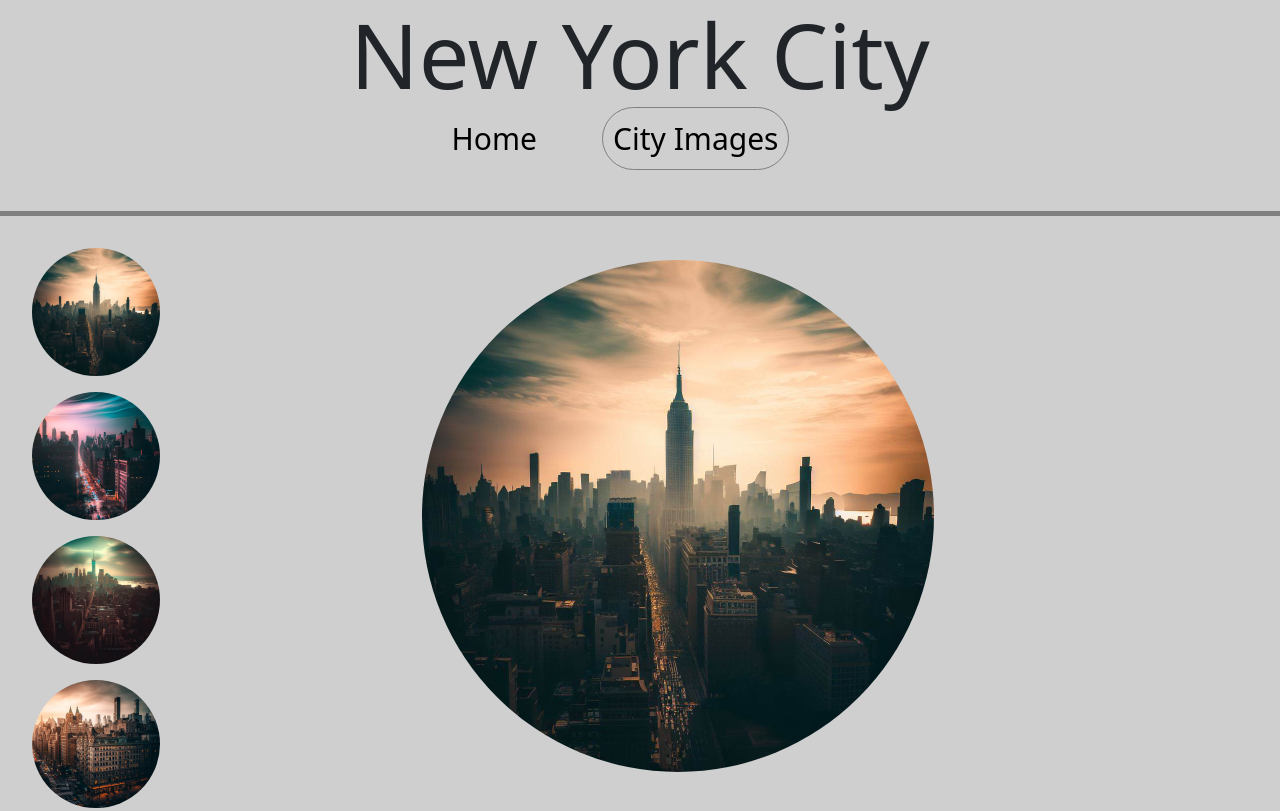
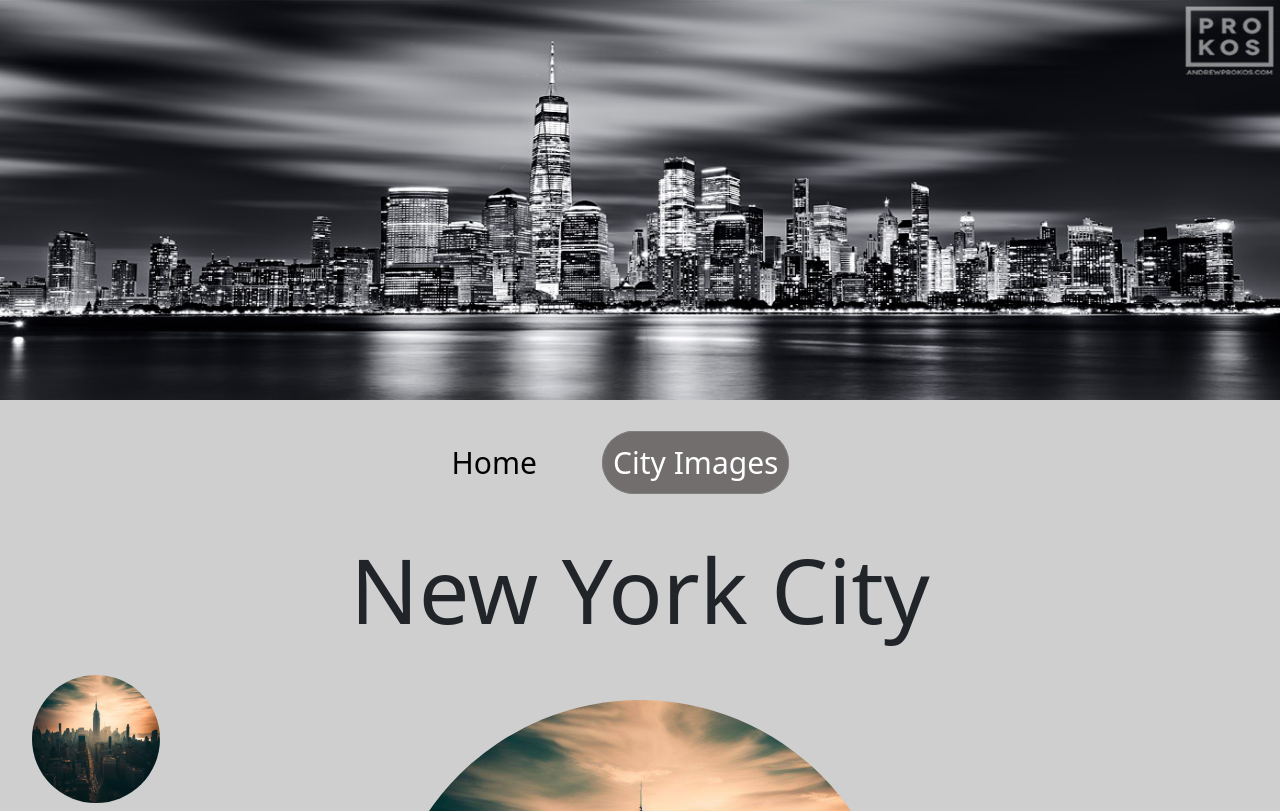
Before and after one commit to Yonesh-Thapa/module2, a plain HTML site: page cityimages.html in a window 1280 px wide. Shown: the top 811 px of the page. Drawn offline with nearby package versions, Linux system fonts and the light colour scheme.

Commit message:
added new york city logo

```diff
--- a/cityimages.html
+++ b/cityimages.html
@@ -4,21 +4,20 @@
 <link rel="stylesheet" href="/css/cityimages.css">
 <header>
     <title>New York City</title>
-     <h1>
-         New York City
- </h1>
+     <img src="/images/NewYorkCity.jpg" alt="New York City">
+ <nav>
+     <a href="index.html" class="home-link">Home</a>
+     <a href="cityimages.html" class="city-link">City Images</a>
 
- <nav>
-    <a href="index.html" class="home-link">Home</a>
-    <a href="cityimages.html" class="city-link">City Images</a>
-
-</nav>
-</header>
+ </nav>
+ </header>
+ <h1>New York City</h1>
 
 <div class="gallery">
    <ul>
     <img src="/images/manhattan1.jpg" class="photo" onclick="document.getElementById('preview').setAttribute('src',this.src)">
    </ul>
+
     <ul>
         <img src="/images/manhattan2.jpg" class="photo" onclick="document.getElementById('preview').setAttribute('src',this.src)">
     </ul>
--- a/css/cityimages.css
+++ b/css/cityimages.css
@@ -37,8 +37,8 @@ nav {
     width:40vw;
     height:40vw;
     position:absolute;
-    top:260px;
-    left:20%;
+    top:700px;
+    left:30%;
     z-index: 100;
 
 }
@@ -53,14 +53,21 @@ nav a{
     margin-right: 50px;
     border:1px solid transparent;
 }
-header{
+/* header{
     width:100%;
-    position:relative;
-    background-color: #CFCFCF;
-    border-bottom: 5px solid grey;
-    border-collapse: separate;
+    /* position:relative; */
+    /* background-color: #CFCFCF; */
+    /* border-bottom: 5px solid grey; */
+    /* border-collapse: separate;
     top:0;
+} */ */
+.fullsize{
+    /* transition: 300ms all; */
+    margin-left: 13%;
+
 }
-.fullsize{
-    margin-left: 13%;
+header img{
+    width:100%;
+    height:50%;
+    margin-bottom:40px;
 }
--- a/css/style.css
+++ b/css/style.css
@@ -16,15 +16,19 @@ nav {
     text-align: center;
     margin-bottom:50px;
 
+
 }
-header{
+header img{
+    width:100%
+}
+/* header{
     width:100%;
-    position:fixed;
-    background-color: #CFCFCF;
-    border-bottom: 5px solid grey;
-    border-collapse: separate;
+    /* position:fixed; */
+    /* background-color: #CFCFCF; */
+    /* border-bottom: 5px solid grey; */
+    /* border-collapse: separate;
     top:0;
-}
+} */
 nav a{
     text-decoration: none;
     font-size: 30px;
@@ -66,19 +70,26 @@ th{
     /* .home .home-link{ */
         /* border: 1px solid grey; */
 /* } */
-/* .home .home-link,
+.home .home-link,
     .city .city-link,
         nav a:hover{
-            border: 1px solid grey;
-
-} */
-
-nav a:hover,
-    .home .home-link,
-        .city .city-link{
-            border: 1px solid grey;
+            /* border: 1px solid grey;
 
 }
+
+nav a:hover
+    /* .home .home-link,
+        .city .city-link{ */
+            border: 1px solid grey;
+            background-color: #726e6e;
+            transition: all 0.5s ease-out;
+            color:#FFFFFF;
+}
 .content{
-    margin-top: 320px;
+    margin-top: 30px;
 }
+header img{
+    width:100%;
+    height:50%;
+    margin-bottom:40px;
+}
```
Also changed, not shown: index.html (+4 -3 lines), images/NewYorkCity.jpg (added), images/download.jpg (added), images/download.png (added).
